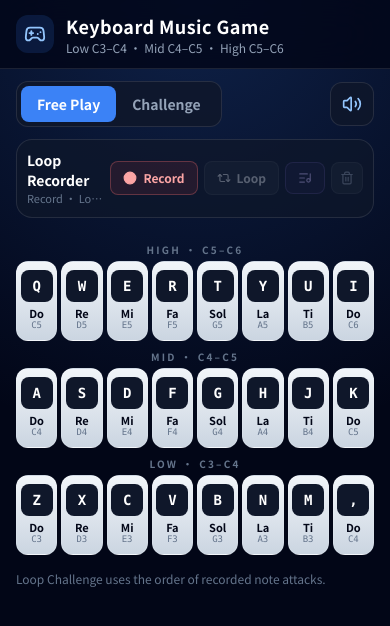
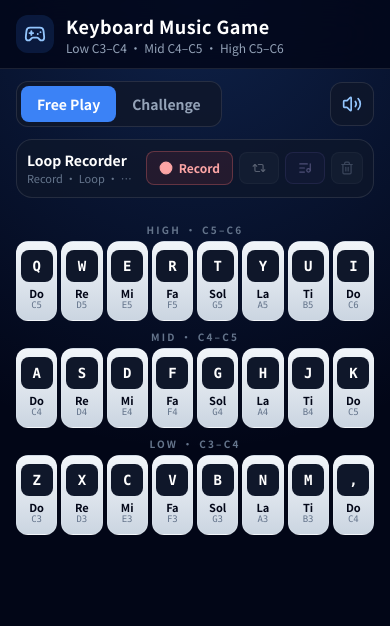
Before and after one commit to Yoko5566/Music-Practice, a React (Vite) app: page / in a window 390 px wide. Shown: the top 626 px of the page. Built offline with nearby package versions, Linux system fonts and the light colour scheme.

Commit message:
refactor: tighten mobile controls

```diff
--- a/App.tsx
+++ b/App.tsx
@@ -548,7 +548,7 @@ export default function App() {
                       className="inline-flex items-center gap-1.5 rounded-lg border border-white/10 bg-slate-800 px-3 py-2 text-xs font-bold text-slate-200 transition enabled:hover:bg-slate-700 disabled:cursor-not-allowed disabled:opacity-35"
                     >
                       <Repeat2 size={14} />
-                      {isLooping ? 'Stop Loop' : 'Loop'}
+                      <span className="hidden sm:inline">{isLooping ? 'Stop Loop' : 'Loop'}</span>
                     </button>
 
                     <button
@@ -680,23 +680,18 @@ export default function App() {
             ))}
           </div>
 
-          <div className="mt-4 flex items-center justify-between gap-3 text-xs text-slate-500">
-            <span>
-              {mode === 'free'
-                ? 'Loop Challenge uses the order of recorded note attacks.'
-                : 'Keys: Q–I high · A–K mid · Z–, low.'}
-            </span>
-            {mode === 'challenge' && (
+          {mode === 'challenge' && (
+            <div className="mt-3 flex items-center justify-end">
               <button
                 type="button"
                 onClick={() => resetChallenge()}
-                className="inline-flex items-center gap-1 rounded-lg border border-white/10 bg-slate-900/80 px-3 py-2 font-semibold text-slate-300 hover:text-white"
+                className="inline-flex items-center gap-1 rounded-lg border border-white/10 bg-slate-900/80 px-3 py-2 text-xs font-semibold text-slate-300 hover:text-white"
               >
                 <RotateCcw size={14} />
                 Restart
               </button>
-            )}
-          </div>
+            </div>
+          )}
         </section>
       </main>
     </div>
```
